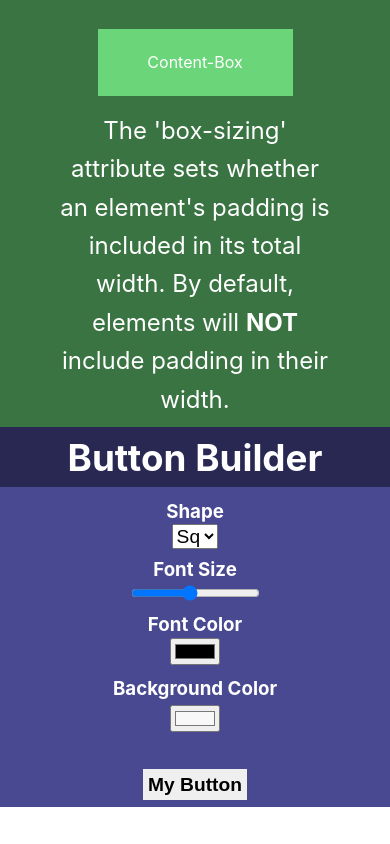
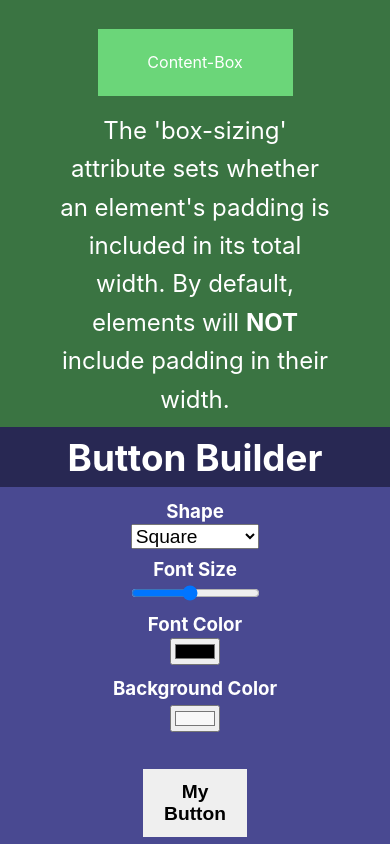
Before and after one commit to tylercorbett/css-showcase, a React (Create React App) app: page / in a window 390 px wide. Shown: the part 784-1628 px from the top of the page. Before the commit the page ends 1591 px from the top, so only its background shows below. Built offline with nearby package versions, Linux system fonts and the light colour scheme.

Commit message:
button mobile responsiveness

```diff
--- a/src/components/buttonshowcase/ButtonShowcase.module.scss
+++ b/src/components/buttonshowcase/ButtonShowcase.module.scss
@@ -91,5 +91,9 @@
     }
     .myButton {
         margin: 18% auto 2% auto;
+        padding: 3vw;
+    }
+    .select {
+        width: 33vw;
     }
 }
```
